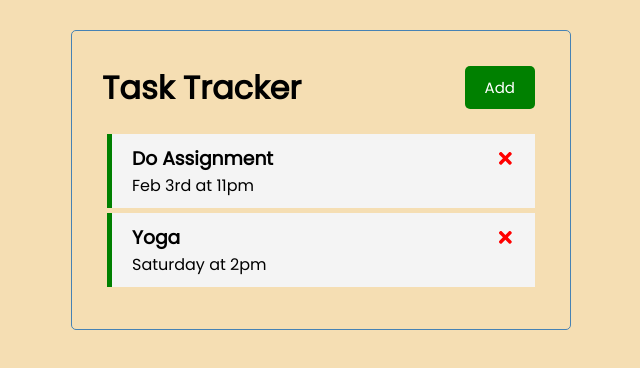
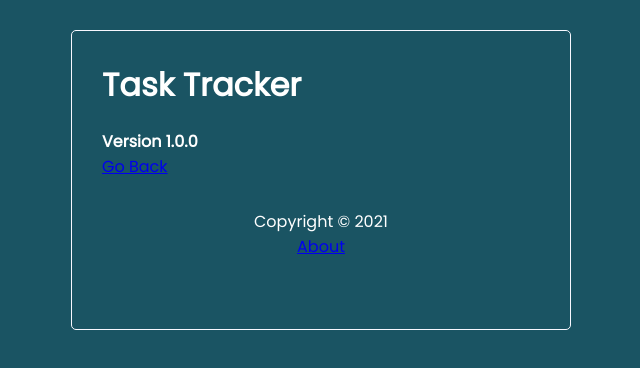
Before and after one commit to mushfiqur-anik/task-tracker, a React (Create React App) app: page /about in a window 1280 px wide. Shown: the top 368 px of the page, without its empty margins (319-959 px from the left). Built offline with nearby package versions, Linux system fonts and the light colour scheme; data requests are answered from the project's data file.

Commit message:
Added Routes

```diff
--- a/package.json
+++ b/package.json
@@ -10,6 +10,7 @@
     "react": "^17.0.1",
     "react-dom": "^17.0.1",
     "react-icons": "^4.1.0",
+    "react-router-dom": "^5.2.0",
     "react-scripts": "4.0.1",
     "web-vitals": "^0.2.4"
   },
--- a/src/App.js
+++ b/src/App.js
@@ -1,7 +1,10 @@
 import {useState, useEffect} from "react"
-import Header from     "./components/Header"
-import Tasks  from     "./components/Tasks"
-import AddTask from    "./components/AddTask"
+import {BrowserRouter as Router, Route} from "react-router-dom"
+import Header from "./components/Header"
+import Footer from "./components/Footer"
+import Tasks  from "./components/Tasks"
+import AddTask from "./components/AddTask"
+import About from "./components/About"
 
 function App() {
   const [showAddTask, setShowAddTask] = useState(false)   // Show Add task area
@@ -61,19 +64,34 @@
     const taskToToggle = await fetchTask(id)
     const updatedTask = {...taskToToggle, reminder: !taskToToggle.reminder}
 
+    const res = await fetch(`http://localhost:5000/tasks${id}`, {
+                             method: "PUT",
+                             headers: {
+                               "Content-type": "application/json"
+                             },
+
+                             body: JSON.stringify(updatedTask) })
+
+    const data = await res.json()
+
     setTasks(
       tasks.map((task) => task.id === id?
-       {...task, reminder: !task.reminder} : task
-      )
+       {...task, reminder: !task.reminder} : task )
     )
   }
 
   // Return ...
   return (
+  <Router>
     <div className="container">
       <Header onAdd={() => setShowAddTask(!showAddTask)}
               showAdd={showAddTask }
-              title="Task Tracker"/>
+              title="Task Tracker"
+      />
+
+
+      <Route path="/" exact render={(props) => (
+        <>
          {showAddTask &&  <AddTask onAdd={addTask} />}
          {tasks.length > 0 ?
             <Tasks
@@ -82,7 +100,15 @@
                onToggle={toggleReminder}
              />
             : "No more tasks left"}
+        </>
+      )} />
+
+       <Route path="/about" component={About}/>
+
+      <Footer/>
+
     </div>
+  </Router>
   );
 }
 
--- /dev/null
+++ b/src/components/About.js
@@ -0,0 +1,13 @@
+import {Link} from "react-router-dom"
+
+const About = () => {
+    return (
+        <div>
+            <h4> Version 1.0.0 </h4>
+            <Link to="/">  Go Back </Link>
+
+        </div>
+    )
+}
+
+export default About
--- /dev/null
+++ b/src/components/Footer.js
@@ -0,0 +1,12 @@
+import {Link} from "react-router-dom"
+
+const Footer = () => {
+    return (
+        <footer>
+            <p> Copyright &copy; 2021</p>
+            <Link to="/about"> About </Link>
+        </footer>
+    )
+}
+
+export default Footer
--- a/src/components/Header.js
+++ b/src/components/Header.js
@@ -1,7 +1,9 @@
 import PropTypes from 'prop-types'
+import { useLocation } from "react-router-dom"
 import Button from './Button'
 
 const Header = ({title, onAdd, showAdd}) => {
+    const location = useLocation()
 
     // onClick function
     const onClick = () => {
@@ -12,7 +14,9 @@
         <div>
             <header className='header'>
                 <h1> {title} </h1>
-                <Button title={showAdd ? "Close" : "Add"} color={showAdd? "red" : "green"} onClick={onAdd}/>
+                {location.pathname === "/" &&
+                    <Button title={showAdd ? "Close" : "Add"} color={showAdd? "red" : "green"} onClick={onAdd}/>
+                }
             </header>
         </div>
     )
--- a/src/index.css
+++ b/src/index.css
@@ -10,7 +10,8 @@
 
 body {
   font-family: 'Poppins', sans-serif;
-  background-color: wheat;
+  color:white;
+  background-color: rgb(26, 84, 99);
 }
 
 .container {
@@ -18,7 +19,7 @@
   margin: 30px auto;
   overflow: auto;
   min-height: 300px;
-  border: 1px solid steelblue;
+  border: 1px solid ghostwhite;
   padding: 30px;
   border-radius: 5px;
 }
@@ -62,6 +63,7 @@
   margin: 5px;
   padding: 10px 20px;
   cursor: pointer;
+  color:black;
 }
 
 .task.reminder {
```
Also changed, not shown: 2 other files (tests, documents, lock files or other folders). Lines whose indentation alone changed are shown as unchanged.
